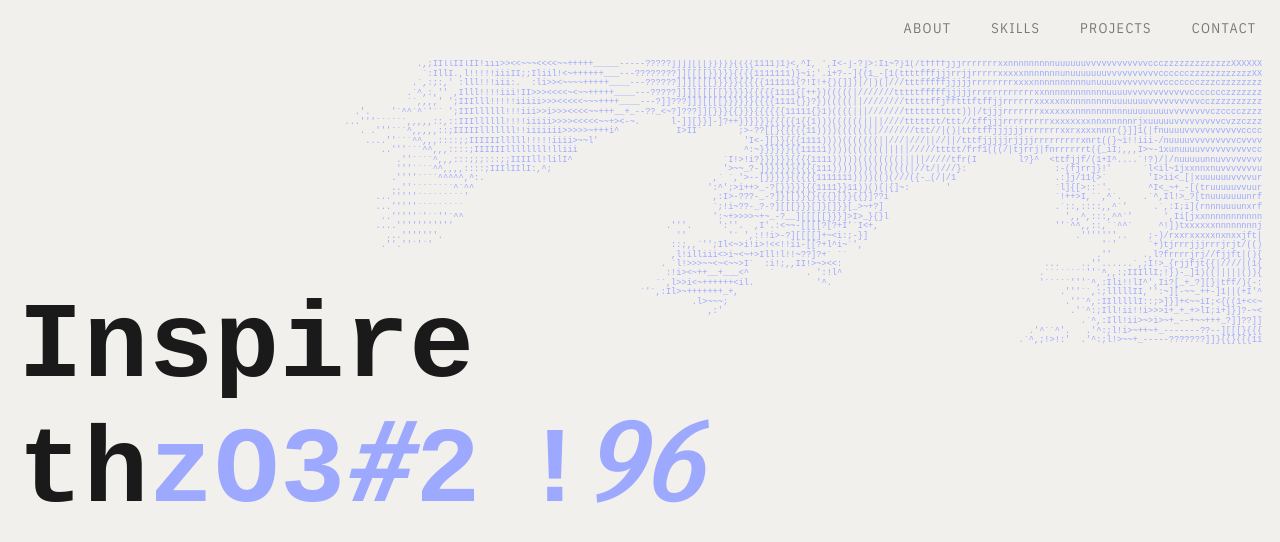
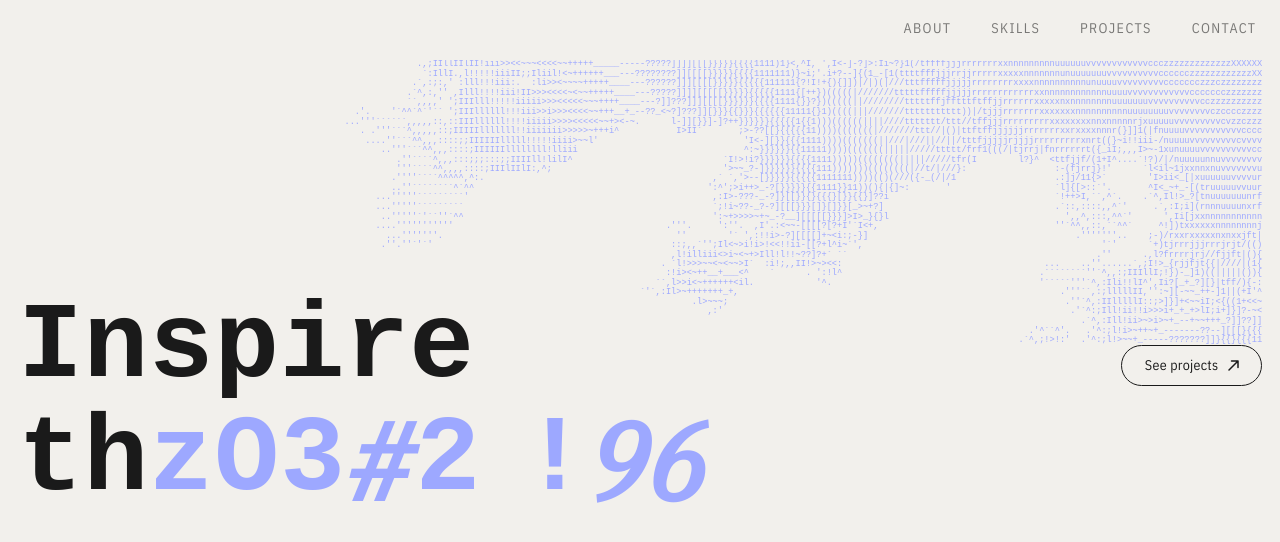
Before and after one commit to sofiacirioni/SC-Portfolio, an Angular app: page / in a window 1280 px wide. Shown: the top 542 px of the page. Built offline with nearby package versions, Linux system fonts and the light colour scheme; a web font is replaced by a local one.

Commit message:
added: reutilizable scramble animation and button

```diff
--- /dev/null
+++ b/src/app/components/pill-btn/pill-btn.css
@@ -0,0 +1,45 @@
+.pill-btn {
+  display: inline-flex;
+  align-items: center;
+  gap: 0.5rem;
+  padding: 0.5rem 1.25rem;
+  border-radius: 9999px;
+  border: 1px solid #1a1a1a;
+
+  font-family: var(--font-body);
+  font-size: 0.778rem;
+  font-weight: 400;
+  letter-spacing: 0.02em;
+  text-decoration: none;
+  white-space: nowrap;
+
+  color: #1a1a1a;
+  background: transparent;
+  cursor: pointer;
+
+  transition:
+    background 0.2s ease,
+    color 0.2s ease,
+    border-color 0.2s ease;
+}
+
+.pill-btn:hover {
+  background: var(--color-accent);
+  color: white;
+  border-color: var(--color-accent);
+}
+
+.pill-btn:active {
+  background: #550825;
+  color: white;
+  border-color: #550825;
+}
+
+.pill-btn__icon {
+  flex-shrink: 0;
+  transition: transform 0.2s ease;
+}
+
+.pill-btn:hover .pill-btn__icon {
+  transform: translate(1px, -1px);
+}
--- /dev/null
+++ b/src/app/components/pill-btn/pill-btn.html
@@ -0,0 +1,20 @@
+<a class="pill-btn" [href]="href">
+  <span class="pill-btn__label">{{ label }}</span>
+  <svg
+    class="pill-btn__icon"
+    width="11"
+    height="11"
+    viewBox="0 0 11 11"
+    fill="none"
+    xmlns="http://www.w3.org/2000/svg"
+    aria-hidden="true"
+  >
+    <path
+      d="M1 10L10 1M10 1H3.5M10 1V7.5"
+      stroke="currentColor"
+      stroke-width="1.5"
+      stroke-linecap="round"
+      stroke-linejoin="round"
+    />
+  </svg>
+</a>
--- a/src/app/components/scramble-phrase/scramble-phrase.css
+++ b/src/app/components/scramble-phrase/scramble-phrase.css
@@ -6,6 +6,11 @@
   font-weight: 700;
   line-height: 1.05;
   color: #1a1a1a;
+}
+
+/* Keeps each word as an unbreakable unit — line wraps happen between words only */
+.phrase-word {
+  display: inline-flex;
 }
 
 .phrase-letter {
--- a/src/app/components/scramble-phrase/scramble-phrase.html
+++ b/src/app/components/scramble-phrase/scramble-phrase.html
@@ -1,15 +1,18 @@
 <div #phraseContainer>
   @for (line of phraseLines; track $index) {
     <p class="phrase" [style.font-size]="fontSize">
-      @for (token of line.tokens; track $index) {
-        @if (token.isSpace) {
+      @for (word of line.words; track $index) {
+        <span class="phrase-word">
+          @for (letter of word.letters; track $index) {
+            <span
+              class="phrase-letter"
+              [attr.data-char]="letter.char"
+              [attr.data-font]="letter.font"
+            >{{ letter.char }}</span>
+          }
+        </span>
+        @if (!$last) {
           <span class="phrase-space"></span>
-        } @else {
-          <span
-            class="phrase-letter"
-            [attr.data-char]="token.char"
-            [attr.data-font]="token.font"
-          >{{ token.char }}</span>
         }
       }
     </p>
--- a/src/app/components/scramble-phrase/scramble-phrase.ts
+++ b/src/app/components/scramble-phrase/scramble-phrase.ts
@@ -19,11 +19,14 @@ export interface ScrambleWordDef {
 interface PhraseToken {
   char: string;
   font: 'mono' | 'serif';
-  isSpace: boolean;
+}
+
+interface PhraseWord {
+  letters: PhraseToken[];
 }
 
 interface PhraseLine {
-  tokens: PhraseToken[];
+  words: PhraseWord[];
 }
 
 const SCRAMBLE_CHARS = 'ABCDEFGHIJKLMNOPQRSTUVWXYZabcdefghijklmnopqrstuvwxyz!#$%&?@0123456789';
@@ -56,7 +59,6 @@ export class ScramblePhraseComponent implements OnInit, AfterViewInit, OnDestroy
   @Input() idleMaxMs = 11000;
 
   phraseLines: PhraseLine[] = [];
-
   @ViewChild('phraseContainer') private containerRef!: ElementRef<HTMLElement>;
 
   private revealedSpans = new Set<HTMLElement>();
@@ -72,14 +74,13 @@ export class ScramblePhraseComponent implements OnInit, AfterViewInit, OnDestroy
 
   ngOnInit(): void {
     this.phraseLines = this.lines.map((lineDef) => {
-      const tokens: PhraseToken[] = [];
-      lineDef.forEach((word, wi) => {
-        if (wi > 0) tokens.push({ char: '', font: 'mono', isSpace: true });
-        for (const char of word.text) {
-          tokens.push({ char, font: word.font ?? 'mono', isSpace: false });
-        }
-      });
-      return { tokens };
+      const words: PhraseWord[] = lineDef.map((word) => ({
+        letters: Array.from(word.text).map((char) => ({
+          char,
+          font: word.font ?? ('mono' as const),
+        })),
+      }));
+      return { words };
     });
   }
 
--- a/src/app/pages/home/home.css
+++ b/src/app/pages/home/home.css
@@ -2,9 +2,31 @@
   position: relative;
 }
 
-.phrase-section {
+/*
+  Flex row: phrase (left, grows) + button (right, fixed).
+  margin-top: -3rem pulls the whole row 3rem into the animation.
+  The button's padding-top: 3rem compensates, so it lands right at
+  the animation's natural bottom edge while the phrase stays overlapping.
+*/
+.hero-lower {
+  display: flex;
+  align-items: flex-start;
+  justify-content: space-between;
+  gap: 2rem;
+  margin-top: -3rem;
   position: relative;
   z-index: 1;
-  margin-top: -3rem;
+}
+
+.phrase-section {
+  flex: 1;
+  min-width: 0;
   pointer-events: none;
 }
+
+.hero-cta {
+  flex-shrink: 0;
+  /* Push button down past the overlap so it sits at animation's bottom edge */
+  padding-top: 3rem;
+  pointer-events: auto;
+}
--- a/src/app/pages/home/home.html
+++ b/src/app/pages/home/home.html
@@ -5,6 +5,14 @@
     <div class="hero-scene">
       <app-hero />
 
+      <!--
+        hero-lower sits in normal flow right below the animation.
+        It uses flex to put the phrase on the left and the button on the right.
+        A negative margin-top pulls both 3rem up into the animation.
+        The button's padding-top compensates, visually placing it
+        at the animation's natural bottom edge.
+      -->
+      <div class="hero-lower">
         <section class="phrase-section" aria-label="Inspire through design">
           <app-scramble-phrase
             [lines]="phraseLines"
@@ -12,6 +20,11 @@
             fontSize="6rem"
           />
         </section>
+
+        <div class="hero-cta">
+          <app-pill-btn label="See projects" href="#projects" />
+        </div>
+      </div>
     </div>
   </main>
 </div>
--- a/src/app/pages/home/home.ts
+++ b/src/app/pages/home/home.ts
@@ -5,10 +5,11 @@ import {
   ScramblePhraseComponent,
   ScrambleWordDef,
 } from '../../components/scramble-phrase/scramble-phrase';
+import { PillBtnComponent } from '../../components/pill-btn/pill-btn';
 
 @Component({
   selector: 'app-home',
-  imports: [Nav, Hero, ScramblePhraseComponent],
+  imports: [Nav, Hero, ScramblePhraseComponent, PillBtnComponent],
   templateUrl: './home.html',
   styleUrl: './home.css',
 })
```
Also changed, not shown: src/app/components/pill-btn/pill-btn.ts (added, +12 -0 lines). Lines whose indentation alone changed are shown as unchanged.
